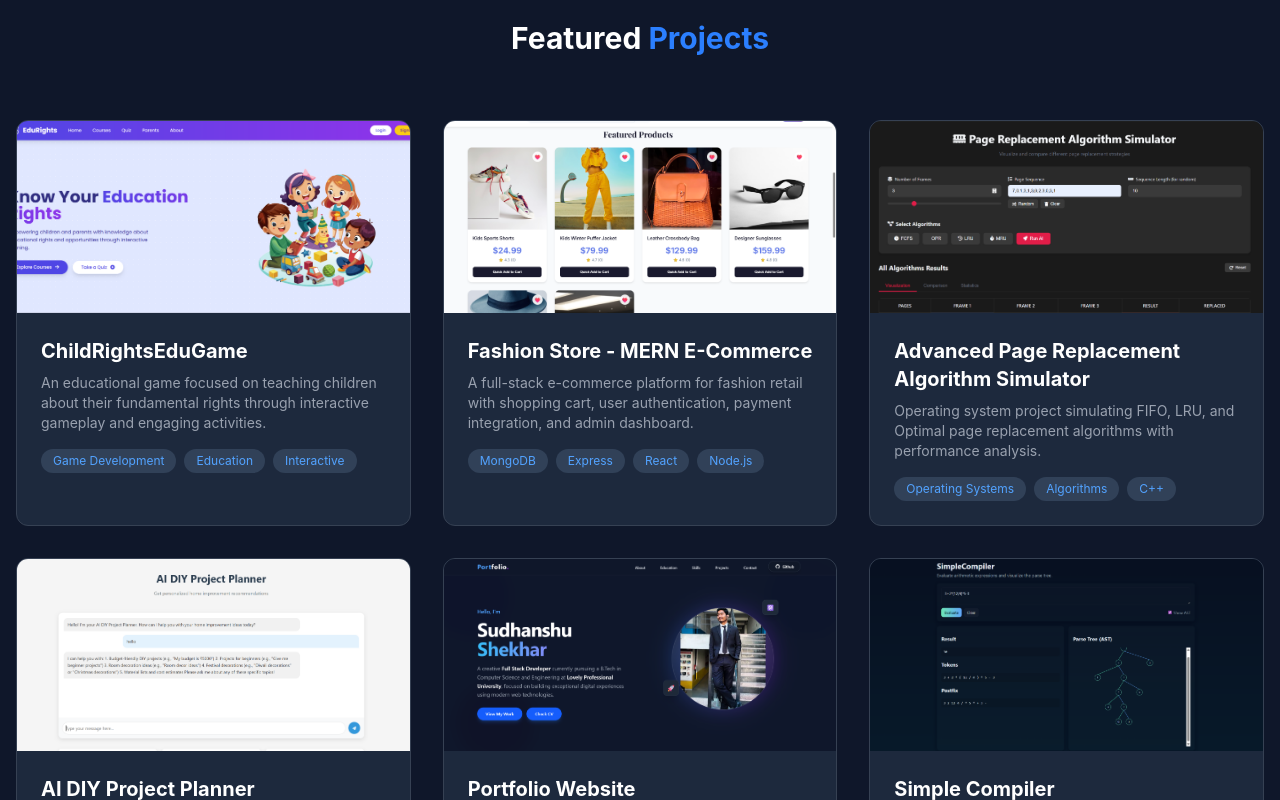
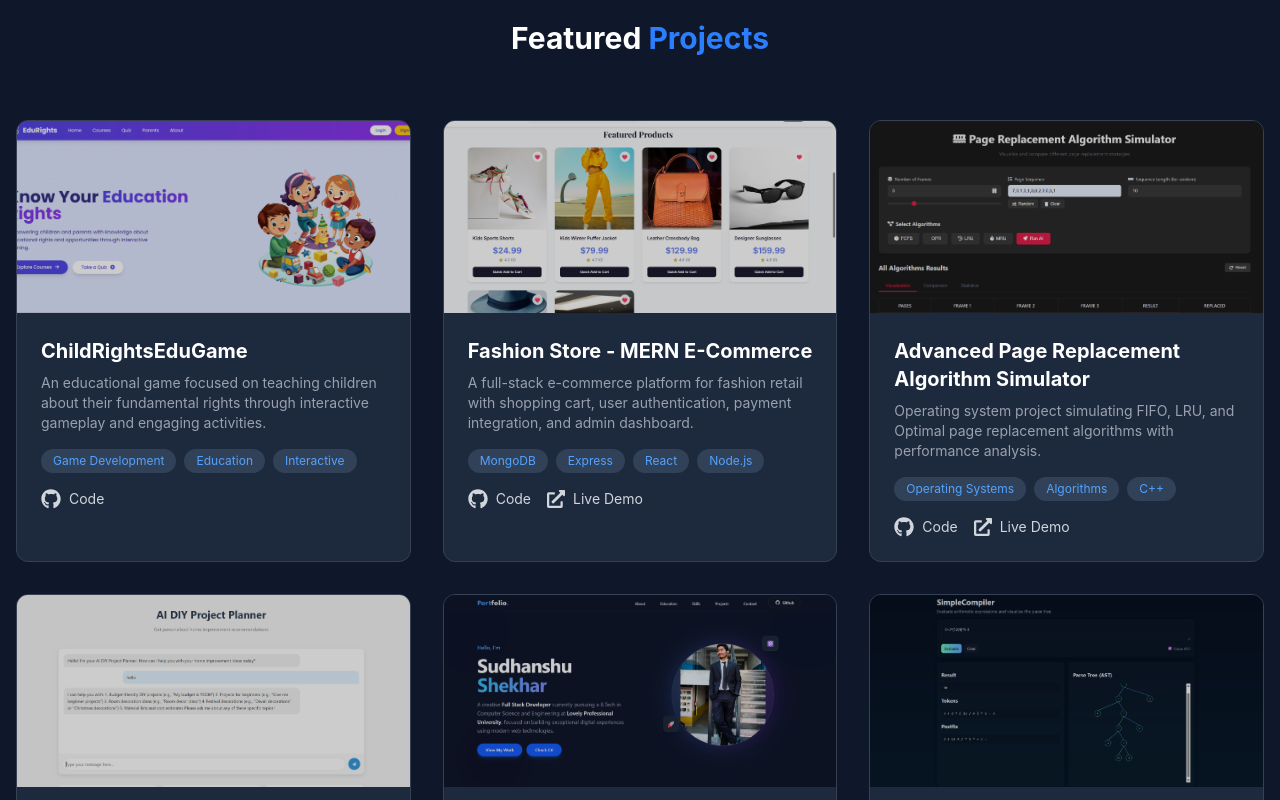
Before and after one commit to sudhanshu898/portfolio, a React (Vite) app in the folder my-portfolio/: page / in a window 1280 px wide. Shown: the part 4060-4860 px from the top of the page. Built offline with nearby package versions, Linux system fonts and the light colour scheme.

Commit message:
Improve project link visibility

```diff
--- a/my-portfolio/src/sections/Projects.jsx
+++ b/my-portfolio/src/sections/Projects.jsx
@@ -89,27 +89,7 @@ const Projects = () => {
                   className="w-full h-full object-cover"
                 />
 
-                <div className="absolute inset-0 bg-black/60 opacity-0 group-hover:opacity-100 transition flex items-center justify-center gap-4">
-                  <a
-                    href={project.github}
-                    target="_blank"
-                    rel="noreferrer"
-                    className="p-3 bg-white/10 rounded-full hover:scale-110"
-                  >
-                    <FaGithub />
-                  </a>
-
-                  {project.live && (
-                    <a
-                      href={project.live}
-                      target="_blank"
-                      rel="noreferrer"
-                      className="p-3 bg-white/10 rounded-full hover:scale-110"
-                    >
-                      <FaExternalLinkAlt />
-                    </a>
-                  )}
-                </div>
+                <div className="absolute inset-0 bg-black/20 group-hover:bg-black/40 transition-all duration-300"></div>
               </div>
 
               <div className="p-6">
@@ -118,7 +98,7 @@ const Projects = () => {
                   {project.description}
                 </p>
 
-                <div className="flex flex-wrap gap-2">
+                <div className="flex flex-wrap gap-2 mb-4">
                   {project.tech.map((t, i) => (
                     <span
                       key={i}
@@ -127,6 +107,30 @@ const Projects = () => {
                       {t}
                     </span>
                   ))}
+                </div>
+
+                <div className="flex gap-4">
+                  <a
+                    href={project.github}
+                    target="_blank"
+                    rel="noreferrer"
+                    className="flex items-center gap-2 text-gray-300 hover:text-blue-500 transition-colors"
+                  >
+                    <FaGithub size={20} />
+                    <span className="text-sm">Code</span>
+                  </a>
+
+                  {project.live && (
+                    <a
+                      href={project.live}
+                      target="_blank"
+                      rel="noreferrer"
+                      className="flex items-center gap-2 text-gray-300 hover:text-blue-500 transition-colors"
+                    >
+                      <FaExternalLinkAlt size={18} />
+                      <span className="text-sm">Live Demo</span>
+                    </a>
+                  )}
                 </div>
               </div>
             </div>
```
